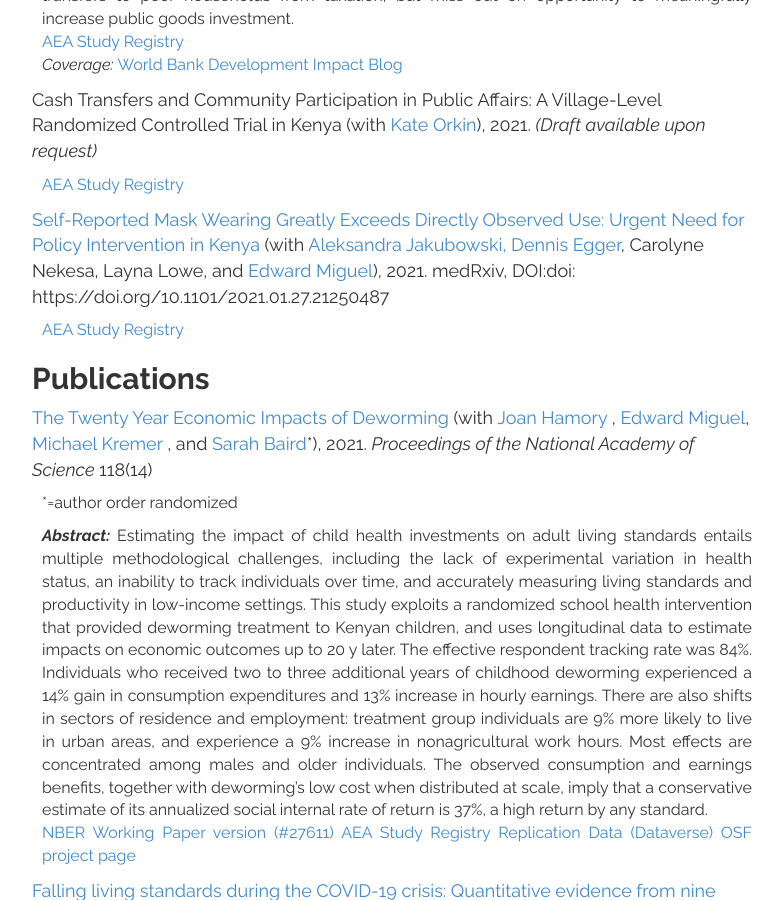
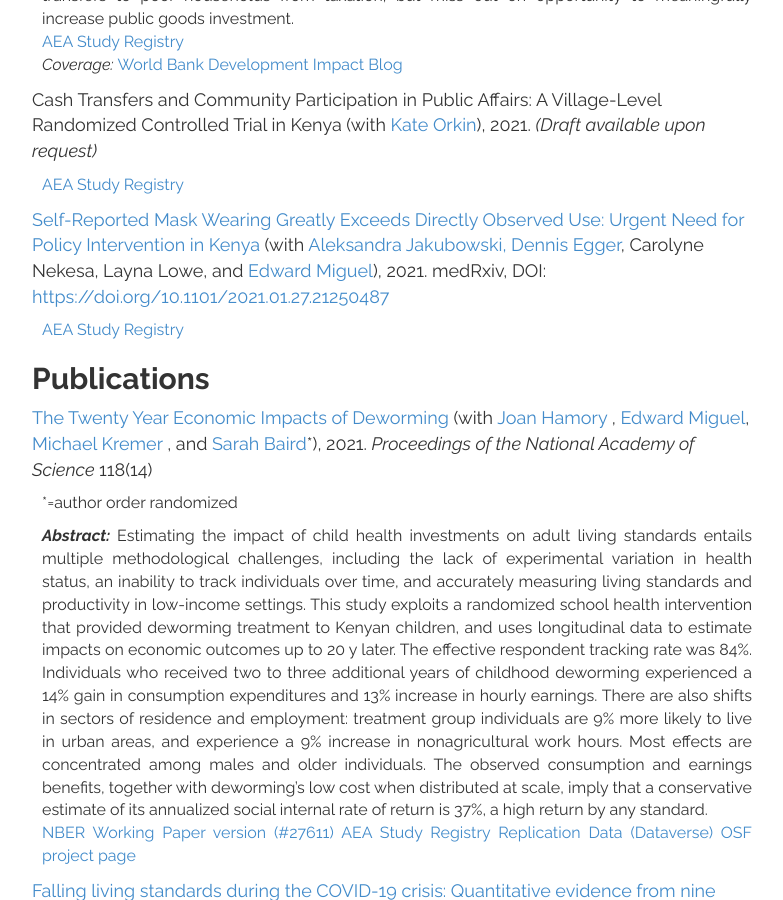
Before and after one commit to mwwalker/mwwalker.github.io, a Jekyll site: the page built from research/index.html, in a window 1280 px wide and 900 px high, scrolled down 1084 px. Shown: the whole window, without its empty margins (248-1031 px from the left). Built offline with Jekyll 4.4.1, drawn with Linux system fonts in a browser that asks for light colours.

Commit message:
Update index.html

```diff
--- a/research/index.html
+++ b/research/index.html
@@ -65,7 +65,7 @@ through the lens of a simple household optimization framework.
           </p>
 
 
-    <p style="font-size:18px"> <a href="https://www.medrxiv.org/content/10.1101/2021.01.27.21250487v1"> Self-Reported Mask Wearing Greatly Exceeds Directly Observed Use: Urgent Need for Policy Intervention in Kenya </a> (with <a href="https://www.aleksandrajakubowski.com/"> Aleksandra Jakubowski, <a href="https://www.econ.berkeley.edu/grad/profiles/9452"> Dennis Egger</a>, Carolyne Nekesa, Layna Lowe, and <a href="https://emiguel.econ.berkeley.edu/"> Edward Miguel</a>), 2021. medRxiv, DOI:doi: https://doi.org/10.1101/2021.01.27.21250487 </p>
+    <p style="font-size:18px"> <a href="https://www.medrxiv.org/content/10.1101/2021.01.27.21250487v1"> Self-Reported Mask Wearing Greatly Exceeds Directly Observed Use: Urgent Need for Policy Intervention in Kenya </a> (with <a href="https://www.aleksandrajakubowski.com/"> Aleksandra Jakubowski, <a href="https://www.econ.berkeley.edu/grad/profiles/9452"> Dennis Egger</a>, Carolyne Nekesa, Layna Lowe, and <a href="https://emiguel.econ.berkeley.edu/"> Edward Miguel</a>), 2021. medRxiv, DOI: <a href="https://doi.org/10.1101/2021.01.27.21250487"> https://doi.org/10.1101/2021.01.27.21250487 </a> </p>
   </p>
      <p class="tab" style="text-align:justify">
     <!--   <b><i> Abstract: </i></b> How does a short-term spike in income from a cash transfer from a foreign NGO affect interactions between local politicians and households, both recipient and non-recipient? We have randomly allocated the roll-out of GiveDirectly’s unconditional cash transfer programme in two trials across 1,069 villages in Western Kenya. We test whether, as our qualitative work suggests, recipient households that receive a positive income shock make fewer requests for financial assistance from local politicians. We also explore the governance implications by investigating households’ political attitudes and changes in participation of communities in consultations about local public goods. Finally, we examine the effect of cash transfers on the behaviour of politicians: we expect them to only claim limited credit for the transfers, and will test whether they change their amount of private assistance to recipient and non-recipient households.
```
